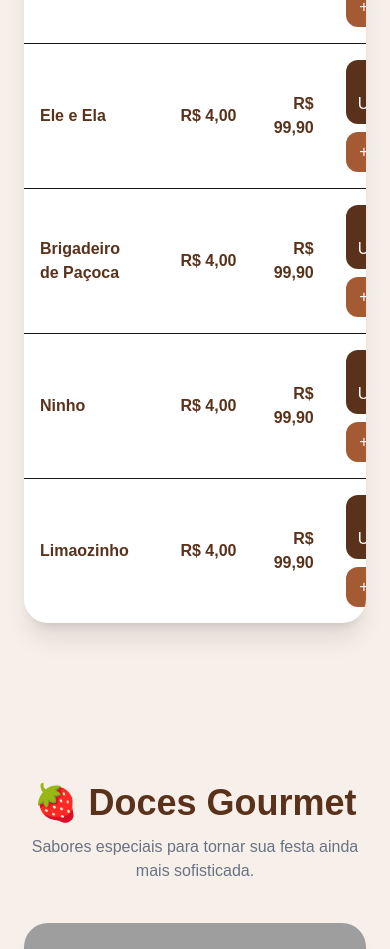
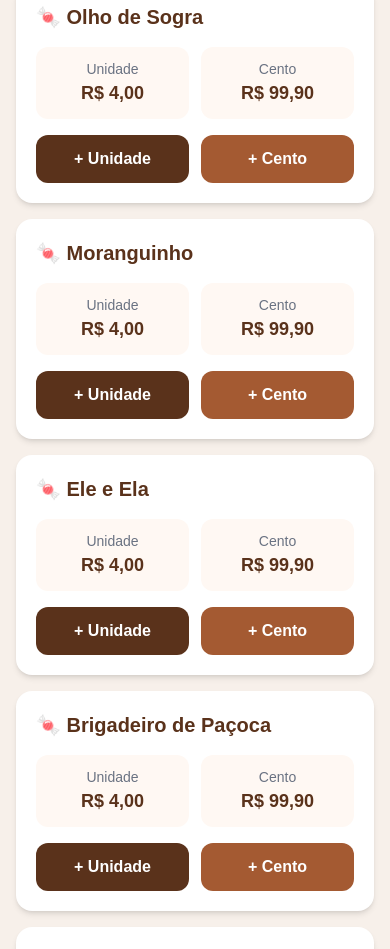
Before and after one commit to brendararess99/mm-gourmet, a Next.js app: page / in a window 390 px wide. Shown: the part 7256-8205 px from the top of the page. Built offline with nearby package versions, Linux system fonts and the light colour scheme; grey boxes are pictures that could not be loaded.

Commit message:
Ajusta carrinho e responsividade dos produtos

```diff
--- a/app/components/BombonsTradicionais.tsx
+++ b/app/components/BombonsTradicionais.tsx
@@ -7,13 +7,15 @@ export default function BombonsTradicionais() {
   const { adicionarItem } = useCarrinho();
 
   const bombons = [
-    "Maracujá",
-    "Limão",
-    "Coco",
     "Brigadeiro",
-    "Uva",
+    "Beijinho",
+    "Cajuzinho",
+    "Olho de Sogra",
+    "Moranguinho",
+    "Ele e Ela",
+    "Brigadeiro de Paçoca",
     "Ninho",
-    "Ele e Ela",
+    "Limaozinho",
   ];
 
   function adicionarBombom(
@@ -32,15 +34,14 @@ export default function BombonsTradicionais() {
   return (
     <section
       id="bombons-tradicionais"
-      className="max-w-6xl mx-auto py-20 px-6"
+      className="max-w-6xl mx-auto py-20 px-4 sm:px-6"
     >
-
       <h2 className="text-4xl font-bold text-[#5A321B] text-center mb-3">
         🍫 Bombons Tradicionais
       </h2>
 
       <p className="text-center text-gray-500 mb-10">
-        Bombons artesanais preparados com sabores clássicos e irresistíveis.
+        Sabores deliciosos para deixar sua comemoração ainda mais especial.
       </p>
 
       <ImagemCategoria
@@ -48,10 +49,9 @@ export default function BombonsTradicionais() {
         alt="Bombons Tradicionais MM Gourmet"
       />
 
-      <div className="bg-white rounded-3xl shadow-xl overflow-hidden">
-
+      {/* TABELA - COMPUTADOR */}
+      <div className="hidden md:block bg-white rounded-3xl shadow-xl overflow-hidden">
         <table className="w-full">
-
           <thead className="bg-[#5A321B] text-white">
             <tr>
               <th className="p-4 text-left">
@@ -73,33 +73,28 @@ export default function BombonsTradicionais() {
           </thead>
 
           <tbody>
-
             {bombons.map((bombom) => (
-
               <tr
                 key={bombom}
                 className="border-b last:border-none"
               >
-
                 <td className="p-4 font-semibold text-[#5A321B]">
                   {bombom}
                 </td>
 
                 <td className="p-4 text-right text-[#5A321B] font-bold">
-                  R$ 7,00
+                  R$ 4,00
                 </td>
 
                 <td className="p-4 text-right text-[#5A321B] font-bold">
-                  R$ 169,90
+                  R$ 99,90
                 </td>
 
                 <td className="p-4">
-
                   <div className="flex flex-col gap-2">
-
                     <button
                       onClick={() =>
-                        adicionarBombom(bombom, "Unidade", 7)
+                        adicionarBombom(bombom, "Unidade", 4)
                       }
                       className="bg-[#5A321B] hover:bg-[#73442A] text-white px-3 py-2 rounded-xl transition"
                     >
@@ -108,27 +103,75 @@ export default function BombonsTradicionais() {
 
                     <button
                       onClick={() =>
-                        adicionarBombom(bombom, "Cento", 169.9)
+                        adicionarBombom(bombom, "Cento", 99.9)
                       }
                       className="bg-[#A45A32] hover:bg-[#8B4728] text-white px-3 py-2 rounded-xl transition"
                     >
                       + Cento
                     </button>
-
                   </div>
-
                 </td>
-
               </tr>
-
             ))}
-
           </tbody>
-
         </table>
-
       </div>
 
+      {/* CARDS - CELULAR */}
+      <div className="md:hidden space-y-4">
+        {bombons.map((bombom) => (
+          <div
+            key={bombom}
+            className="bg-white rounded-2xl shadow-md p-5"
+          >
+            <h3 className="text-xl font-bold text-[#5A321B] mb-4">
+              🍫 {bombom}
+            </h3>
+
+            <div className="grid grid-cols-2 gap-3 mb-4">
+              <div className="bg-[#FFF8F3] rounded-xl p-3 text-center">
+                <p className="text-sm text-gray-500">
+                  Unidade
+                </p>
+
+                <p className="text-lg font-bold text-[#5A321B]">
+                  R$ 4,00
+                </p>
+              </div>
+
+              <div className="bg-[#FFF8F3] rounded-xl p-3 text-center">
+                <p className="text-sm text-gray-500">
+                  Cento
+                </p>
+
+                <p className="text-lg font-bold text-[#5A321B]">
+                  R$ 99,90
+                </p>
+              </div>
+            </div>
+
+            <div className="grid grid-cols-2 gap-3">
+              <button
+                onClick={() =>
+                  adicionarBombom(bombom, "Unidade", 4)
+                }
+                className="w-full bg-[#5A321B] hover:bg-[#73442A] text-white py-3 rounded-xl font-semibold transition"
+              >
+                + Unidade
+              </button>
+
+              <button
+                onClick={() =>
+                  adicionarBombom(bombom, "Cento", 99.9)
+                }
+                className="w-full bg-[#A45A32] hover:bg-[#8B4728] text-white py-3 rounded-xl font-semibold transition"
+              >
+                + Cento
+              </button>
+            </div>
+          </div>
+        ))}
+      </div>
     </section>
   );
 }
--- a/app/components/DocesGourmet.tsx
+++ b/app/components/DocesGourmet.tsx
@@ -7,19 +7,15 @@ export default function DocesGourmet() {
   const { adicionarItem } = useCarrinho();
 
   const doces = [
+    "Brigadeiro Gourmet",
     "Ninho com Nutella",
-    "Churros",
-    "Ferrero",
-    "Oreo",
-    "Café",
-    "Pistache",
-    "Menta com Chocolate",
-    "Menta com Morango",
-    "Ovomaltine",
-    "Doce de Pudim",
-    "Romeu e Julieta",
-    "Limão Siciliano",
-    "Brigadeiro de Amendoim",
+    "Ninho com Morango",
+    "Brigadeiro de Pistache",
+    "Brigadeiro de Oreo",
+    "Brigadeiro de Churros",
+    "Brigadeiro de Maracujá",
+    "Brigadeiro de Limão",
+    "Doce de Leite com Coco",
   ];
 
   function adicionarDoce(
@@ -38,15 +34,14 @@ export default function DocesGourmet() {
   return (
     <section
       id="doces-gourmet"
-      className="max-w-6xl mx-auto py-20 px-6"
+      className="max-w-6xl mx-auto py-20 px-4 sm:px-6"
     >
-
       <h2 className="text-4xl font-bold text-[#5A321B] text-center mb-3">
         🍓 Doces Gourmet
       </h2>
 
       <p className="text-center text-gray-500 mb-10">
-        Sabores especiais para tornar sua festa ainda mais sofisticada.
+        Sabores especiais preparados com muito carinho.
       </p>
 
       <ImagemCategoria
@@ -54,12 +49,10 @@ export default function DocesGourmet() {
         alt="Doces Gourmet MM Gourmet"
       />
 
-      <div className="bg-white rounded-3xl shadow-xl overflow-hidden">
-
+      {/* TABELA - COMPUTADOR */}
+      <div className="hidden md:block bg-white rounded-3xl shadow-xl overflow-hidden">
         <table className="w-full">
-
           <thead className="bg-[#5A321B] text-white">
-
             <tr>
               <th className="p-4 text-left">
                 Doce
@@ -77,18 +70,14 @@ export default function DocesGourmet() {
                 Pedido
               </th>
             </tr>
-
           </thead>
 
           <tbody>
-
             {doces.map((doce) => (
-
               <tr
                 key={doce}
                 className="border-b last:border-none"
               >
-
                 <td className="p-4 font-semibold text-[#5A321B]">
                   {doce}
                 </td>
@@ -102,9 +91,7 @@ export default function DocesGourmet() {
                 </td>
 
                 <td className="p-4">
-
                   <div className="flex flex-col gap-2">
-
                     <button
                       onClick={() =>
                         adicionarDoce(doce, "Unidade", 6)
@@ -122,21 +109,69 @@ export default function DocesGourmet() {
                     >
                       + Cento
                     </button>
-
                   </div>
-
                 </td>
-
               </tr>
-
             ))}
-
           </tbody>
-
         </table>
-
       </div>
 
+      {/* CARDS - CELULAR */}
+      <div className="md:hidden space-y-4">
+        {doces.map((doce) => (
+          <div
+            key={doce}
+            className="bg-white rounded-2xl shadow-md p-5"
+          >
+            <h3 className="text-xl font-bold text-[#5A321B] mb-4">
+              🍓 {doce}
+            </h3>
+
+            <div className="grid grid-cols-2 gap-3 mb-4">
+              <div className="bg-[#FFF8F3] rounded-xl p-3 text-center">
+                <p className="text-sm text-gray-500">
+                  Unidade
+                </p>
+
+                <p className="text-lg font-bold text-[#5A321B]">
+                  R$ 6,00
+                </p>
+              </div>
+
+              <div className="bg-[#FFF8F3] rounded-xl p-3 text-center">
+                <p className="text-sm text-gray-500">
+                  Cento
+                </p>
+
+                <p className="text-lg font-bold text-[#5A321B]">
+                  R$ 149,90
+                </p>
+              </div>
+            </div>
+
+            <div className="grid grid-cols-2 gap-3">
+              <button
+                onClick={() =>
+                  adicionarDoce(doce, "Unidade", 6)
+                }
+                className="w-full bg-[#5A321B] hover:bg-[#73442A] text-white py-3 rounded-xl font-semibold transition"
+              >
+                + Unidade
+              </button>
+
+              <button
+                onClick={() =>
+                  adicionarDoce(doce, "Cento", 149.9)
+                }
+                className="w-full bg-[#A45A32] hover:bg-[#8B4728] text-white py-3 rounded-xl font-semibold transition"
+              >
+                + Cento
+              </button>
+            </div>
+          </div>
+        ))}
+      </div>
     </section>
   );
 }
--- a/app/components/DocesTradicionais.tsx
+++ b/app/components/DocesTradicionais.tsx
@@ -34,9 +34,8 @@ export default function DocesTradicionais() {
   return (
     <section
       id="doces-tradicionais"
-      className="max-w-6xl mx-auto py-20 px-6"
+      className="max-w-6xl mx-auto py-20 px-4 sm:px-6"
     >
-
       <h2 className="text-4xl font-bold text-[#5A321B] text-center mb-3">
         🍬 Doces Tradicionais
       </h2>
@@ -50,12 +49,10 @@ export default function DocesTradicionais() {
         alt="Doces Tradicionais MM Gourmet"
       />
 
-      <div className="bg-white rounded-3xl shadow-xl overflow-hidden">
-
+      {/* TABELA - COMPUTADOR */}
+      <div className="hidden md:block bg-white rounded-3xl shadow-xl overflow-hidden">
         <table className="w-full">
-
           <thead className="bg-[#5A321B] text-white">
-
             <tr>
               <th className="p-4 text-left">
                 Doce
@@ -73,18 +70,14 @@ export default function DocesTradicionais() {
                 Pedido
               </th>
             </tr>
-
           </thead>
 
           <tbody>
-
             {doces.map((doce) => (
-
               <tr
                 key={doce}
                 className="border-b last:border-none"
               >
-
                 <td className="p-4 font-semibold text-[#5A321B]">
                   {doce}
                 </td>
@@ -98,9 +91,7 @@ export default function DocesTradicionais() {
                 </td>
 
                 <td className="p-4">
-
                   <div className="flex flex-col gap-2">
-
                     <button
                       onClick={() =>
                         adicionarDoce(doce, "Unidade", 4)
@@ -118,21 +109,69 @@ export default function DocesTradicionais() {
                     >
                       + Cento
                     </button>
-
                   </div>
-
                 </td>
-
               </tr>
-
             ))}
-
           </tbody>
-
         </table>
-
       </div>
 
+      {/* CARDS - CELULAR */}
+      <div className="md:hidden space-y-4">
+        {doces.map((doce) => (
+          <div
+            key={doce}
+            className="bg-white rounded-2xl shadow-md p-5"
+          >
+            <h3 className="text-xl font-bold text-[#5A321B] mb-4">
+              🍬 {doce}
+            </h3>
+
+            <div className="grid grid-cols-2 gap-3 mb-4">
+              <div className="bg-[#FFF8F3] rounded-xl p-3 text-center">
+                <p className="text-sm text-gray-500">
+                  Unidade
+                </p>
+
+                <p className="text-lg font-bold text-[#5A321B]">
+                  R$ 4,00
+                </p>
+              </div>
+
+              <div className="bg-[#FFF8F3] rounded-xl p-3 text-center">
+                <p className="text-sm text-gray-500">
+                  Cento
+                </p>
+
+                <p className="text-lg font-bold text-[#5A321B]">
+                  R$ 99,90
+                </p>
+              </div>
+            </div>
+
+            <div className="grid grid-cols-2 gap-3">
+              <button
+                onClick={() =>
+                  adicionarDoce(doce, "Unidade", 4)
+                }
+                className="w-full bg-[#5A321B] hover:bg-[#73442A] text-white py-3 rounded-xl font-semibold transition"
+              >
+                + Unidade
+              </button>
+
+              <button
+                onClick={() =>
+                  adicionarDoce(doce, "Cento", 99.9)
+                }
+                className="w-full bg-[#A45A32] hover:bg-[#8B4728] text-white py-3 rounded-xl font-semibold transition"
+              >
+                + Cento
+              </button>
+            </div>
+          </div>
+        ))}
+      </div>
     </section>
   );
 }
```
Also changed, not shown: app/components/Carrinho.tsx (+100 -9 lines).
